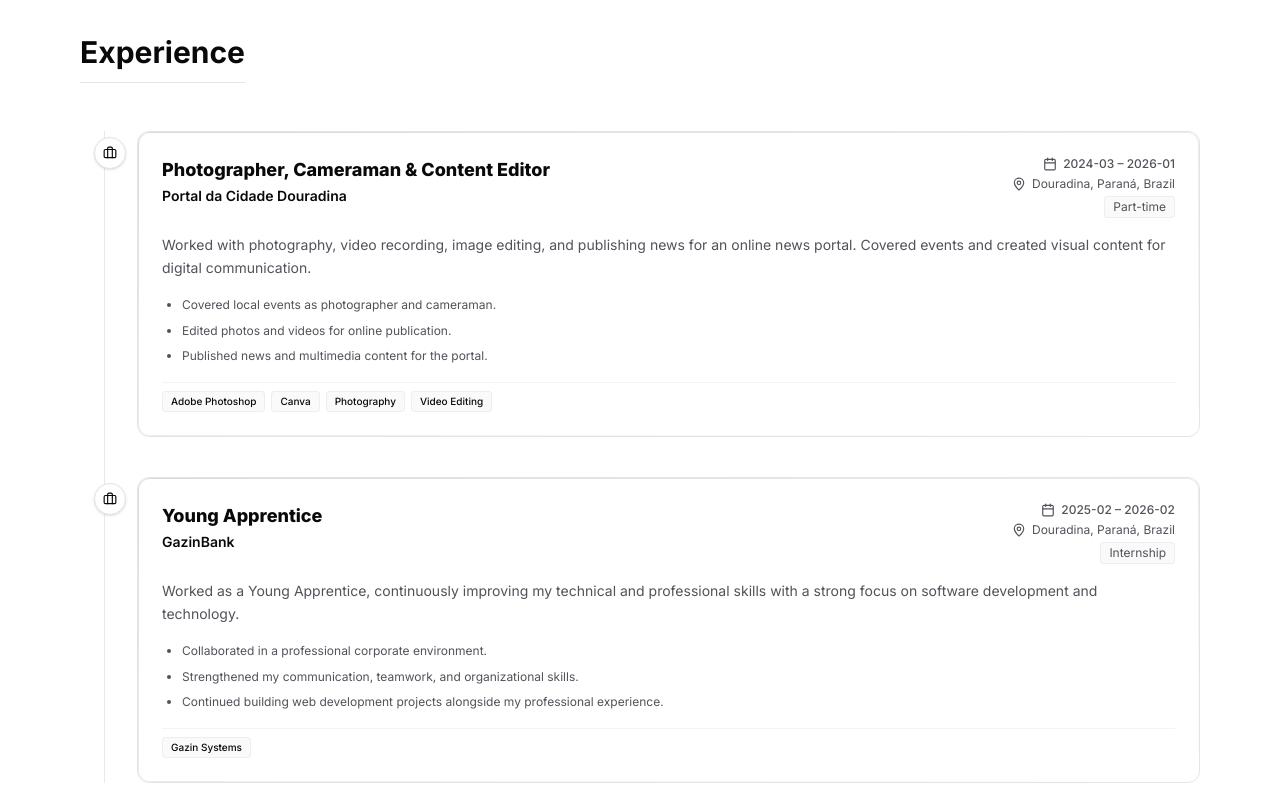
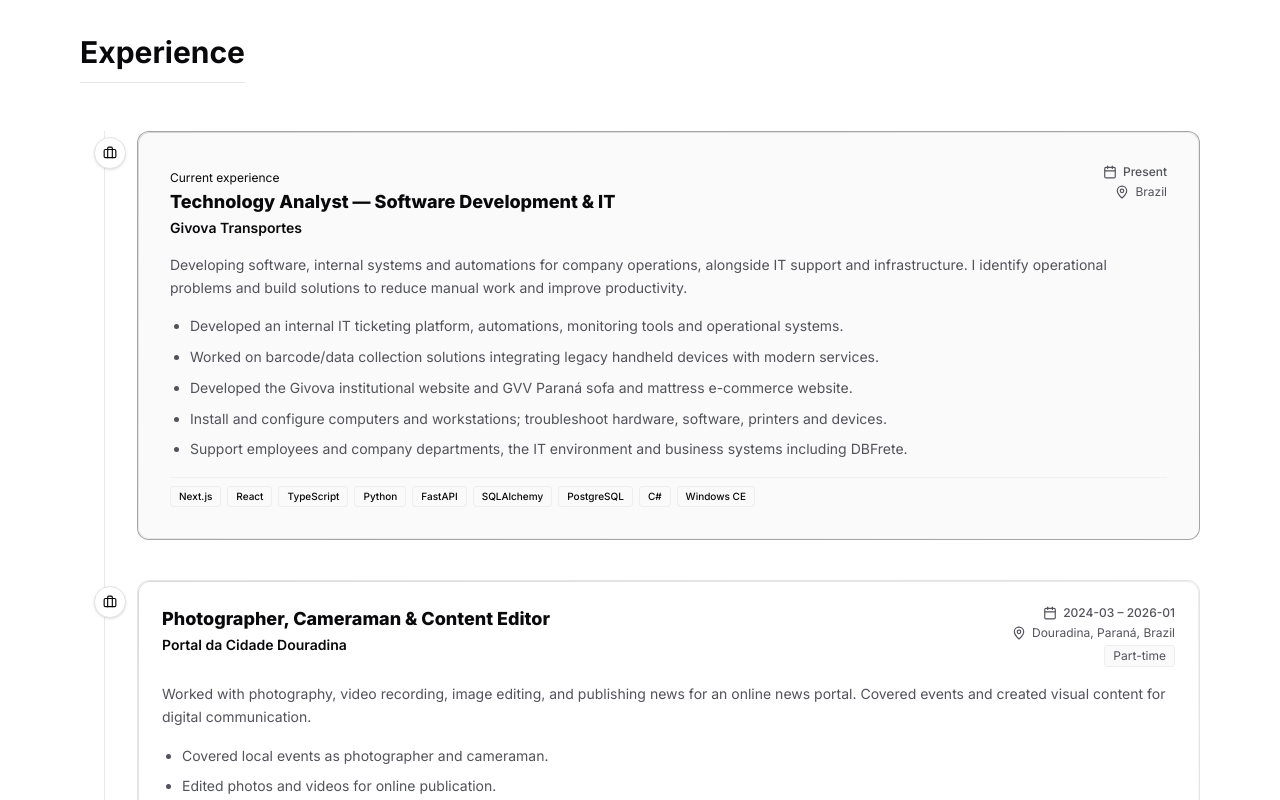
Before and after one commit to Vituinho/Portfolio, a Next.js app: page / in a window 1280 px wide. Shown: the part 2760-3560 px from the top of the page. Built offline with nearby package versions, Linux system fonts and the light colour scheme.

Commit message:
feat: add current Givova Transportes experience

```diff
--- a/src/components/sections/Experience.tsx
+++ b/src/components/sections/Experience.tsx
@@ -44,10 +44,11 @@
                   viewport={{ once: true }}
                   transition={{ duration: 0.4, delay: idx * 0.1 }}
                 >
-                  <Card className="flex flex-col gap-4">
+                  <Card hoverEffect={false} className={`flex flex-col gap-4 ${!exp.endDate ? 'border-text-secondary/50 bg-bg-secondary md:p-8' : ''}`}>
                     {/* Header */}
                     <div className="flex flex-col md:flex-row md:items-start justify-between gap-2">
                       <div>
+                        {!exp.endDate && <span className="info-badge mb-3 text-xs">{locale === 'pt' ? 'Experiência atual' : 'Current experience'}</span>}
                         <h3 className="font-extrabold text-lg text-text-primary">
                           {exp.position[locale]}
                         </h3>
@@ -59,15 +60,15 @@
                       <div className="flex flex-col md:items-end gap-1 text-xs text-text-secondary">
                         <span className="flex items-center gap-1.5 font-medium">
                           <Calendar className="w-3.5 h-3.5" />
-                          {exp.startDate} – {displayEndDate}
+                          {exp.startDate ? `${exp.startDate} – ${displayEndDate}` : displayEndDate}
                         </span>
                         <span className="flex items-center gap-1.5">
                           <MapPin className="w-3.5 h-3.5" />
                           {exp.location[locale]}
                         </span>
-                        <span className="px-2 py-0.5 rounded bg-bg-secondary border border-border-custom/50 max-w-max">
+                        {exp.employmentType && <span className="px-2 py-0.5 rounded bg-bg-secondary border border-border-custom/50 max-w-max">
                           {t.experience.types[exp.employmentType]}
-                        </span>
+                        </span>}
                       </div>
                     </div>
 
@@ -78,7 +79,7 @@
 
                     {/* Achievements List */}
                     <div className="flex flex-col gap-2">
-                      <ul className="list-disc pl-5 text-xs text-text-secondary flex flex-col gap-1.5">
+                      <ul className="list-disc pl-5 text-sm text-text-secondary flex flex-col gap-2">
                         {exp.achievements[locale].map((item, id) => (
                           <li key={id} className="leading-relaxed">{item}</li>
                         ))}
--- a/src/data/experience.ts
+++ b/src/data/experience.ts
@@ -1,6 +1,35 @@
 import { Experience } from '../types/portfolio';
 
 export const experienceData: Experience[] = [
+  {
+    company: 'Givova Transportes',
+    position: {
+      en: 'Technology Analyst — Software Development & IT',
+      pt: 'Analista de Tecnologia — Desenvolvimento de Software e TI'
+    },
+    location: { en: 'Brazil', pt: 'Brasil' },
+    description: {
+      en: 'Developing software, internal systems and automations for company operations, alongside IT support and infrastructure. I identify operational problems and build solutions to reduce manual work and improve productivity.',
+      pt: 'Desenvolvimento de software, sistemas internos e automações para a operação da empresa, junto ao suporte e à infraestrutura de TI. Identifico problemas operacionais e construo soluções para reduzir tarefas manuais e melhorar a produtividade.'
+    },
+    technologies: ['Next.js', 'React', 'TypeScript', 'Python', 'FastAPI', 'SQLAlchemy', 'PostgreSQL', 'C#', 'Windows CE'],
+    achievements: {
+      en: [
+        'Developed an internal IT ticketing platform, automations, monitoring tools and operational systems.',
+        'Worked on barcode/data collection solutions integrating legacy handheld devices with modern services.',
+        'Developed the Givova institutional website and GVV Paraná sofa and mattress e-commerce website.',
+        'Install and configure computers and workstations; troubleshoot hardware, software, printers and devices.',
+        'Support employees and company departments, the IT environment and business systems including DBFrete.'
+      ],
+      pt: [
+        'Desenvolvi uma plataforma interna de chamados de TI, automações, ferramentas de monitoramento e sistemas operacionais.',
+        'Atuei em soluções de códigos de barras e coleta de dados integrando dispositivos legados a serviços modernos.',
+        'Desenvolvi o site institucional da Givova e o e-commerce de sofás e colchões GVV Paraná.',
+        'Instalo e configuro computadores e estações de trabalho; resolvo problemas de hardware, software, impressoras e dispositivos.',
+        'Presto suporte aos colaboradores e setores da empresa, ao ambiente de TI e aos sistemas de negócio, incluindo o DBFrete.'
+      ]
+    }
+  },
   {
     company: "Portal da Cidade Douradina",
     position: {
--- a/src/types/portfolio.ts
+++ b/src/types/portfolio.ts
@@ -93,8 +93,8 @@
     en: string;
     pt: string;
   };
-  employmentType: 'full-time' | 'part-time' | 'contract' | 'internship' | 'freelance';
-  startDate: string;
+  employmentType?: 'full-time' | 'part-time' | 'contract' | 'internship' | 'freelance';
+  startDate?: string;
   endDate?: string; // empty or "Present" / "Atual"
   description: {
     en: string;
```
